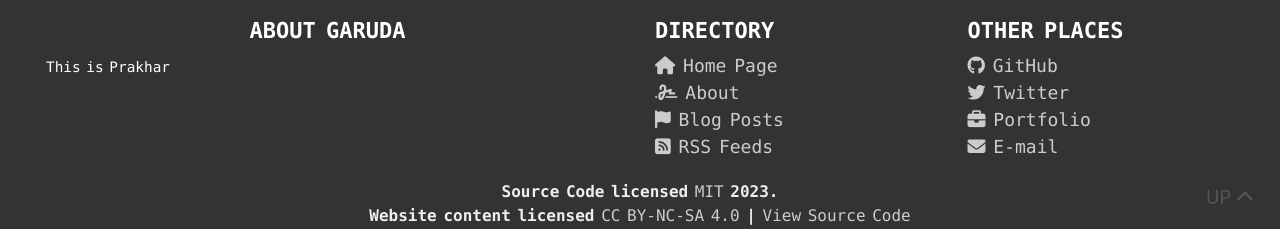
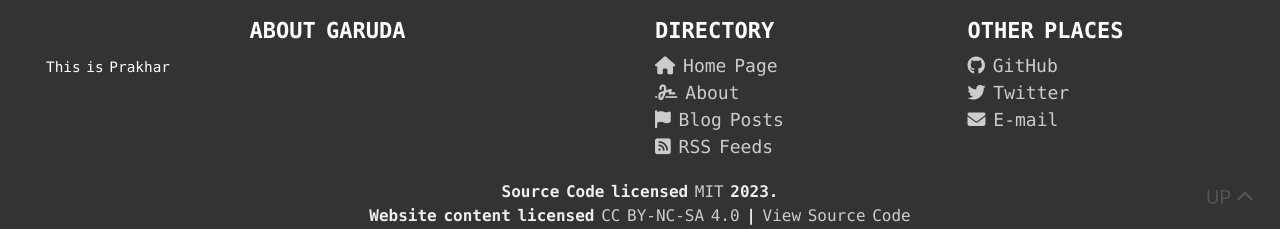
Before and after one commit to stardoom4/blog, a Jekyll site: the page built from index.md, in a window 1280 px wide and 900 px high, scrolled down 2025 px. Shown: the part 668-897 px from the top of the window. Built offline with Jekyll 4.4.1, drawn with Linux system fonts in a browser that asks for light colours; nearby versions of some CDN libraries.

Commit message:
Update footer.html

```diff
--- a/_includes/footer.html
+++ b/_includes/footer.html
@@ -48,11 +48,6 @@
                             Twitter</a>
                     </li>
                     <li>
-                        <a href="{{ site.portfolio }}">
-                            <i class="fas fa-briefcase"></i>
-                            Portfolio</a>
-                    </li>
-                    <li>
                         <a href="mailto:{{ site.email }}">
                             <i class="fas fa-envelope"></i>
                             E-mail</a>
```
